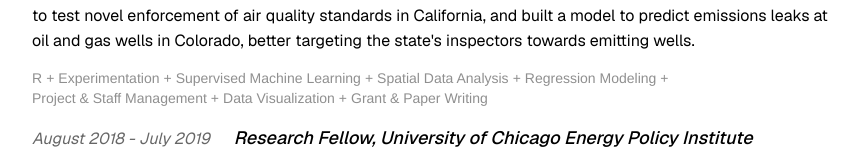
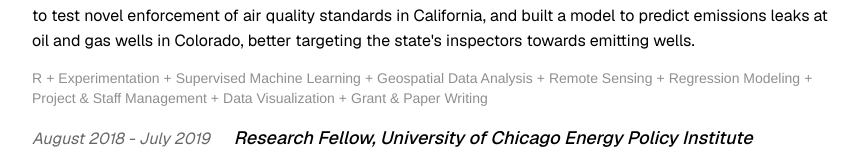
Before and after one commit to m-cahana/portfolio, a Next.js app: page / in a window 1280 px wide. Both pictures are taken after a click on the tab "Work". Shown: the part 617-777 px from the top of the page, without its empty margins (208-1068 px from the left). Built offline with nearby package versions, Linux system fonts and the light colour scheme.

Commit message:
uppate skills

```diff
--- a/app/components/Work.js
+++ b/app/components/Work.js
@@ -58,7 +58,8 @@ export default function Work({
         "R",
         "Experimentation",
         "Supervised Machine Learning",
-        "Spatial Data Analysis",
+        "Geospatial Data Analysis",
+        "Remote Sensing",
         "Regression Modeling",
         "Project & Staff Management",
         "Data Visualization",
```
